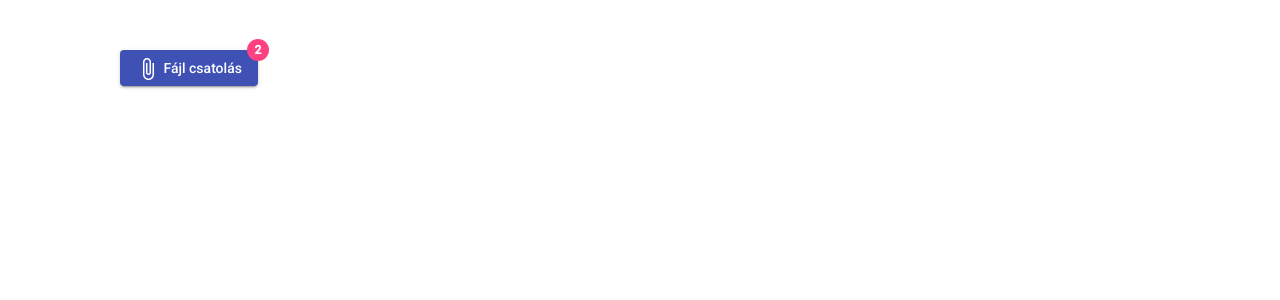
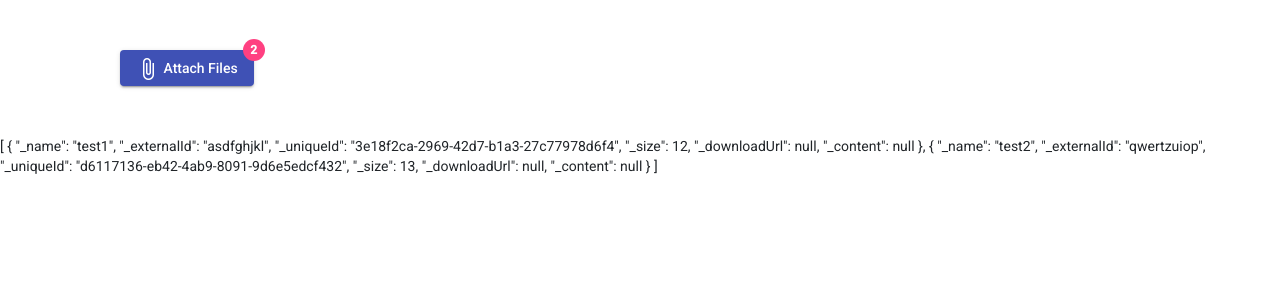
Before and after one commit to B1ker4nt3nd/angular-file-selector, an Angular app: page /example in a window 1280 px wide. Before the commit this address led to /file-selector. Shown: the top 300 px of the page. Built offline with nearby package versions, Linux system fonts and the light colour scheme.

Commit message:
example component

```diff
--- a/src/app/app.module.ts
+++ b/src/app/app.module.ts
@@ -14,13 +14,15 @@ import { FileSelectorDialogComponent } from './components/file-selector-dialog/f
 import { CommonModule } from '@angular/common';
 import { FormsModule, ReactiveFormsModule } from '@angular/forms';
 import { DisplayFileSizePipe } from './utilities/pipes/display-file-size-pipe';
+import { ExampleComponent } from './components/example/example.component';
 
 @NgModule({
   declarations: [
     AppComponent,
     FileSelectorComponent,
     FileSelectorDialogComponent,
-    DisplayFileSizePipe
+    DisplayFileSizePipe,
+    ExampleComponent
   ],
   imports: [
     CommonModule,
--- /dev/null
+++ b/src/app/components/example/example.component.html
@@ -0,0 +1,6 @@
+
+<app-file-selector [fileModels]="initialFileSelectorModel" [configuration]="configuration"></app-file-selector>
+
+<div *ngIf="this.fileSelectorComponent">
+    {{this.fileSelectorComponent.fileModels.files | json}}
+</div>
--- /dev/null
+++ b/src/app/components/example/example.component.ts
@@ -0,0 +1,50 @@
+import { ChangeDetectorRef, Component, OnInit, ViewChild } from '@angular/core';
+import { PRIMARY_OUTLET } from '@angular/router';
+import { Configuration } from 'src/app/models/configuration';
+import { FileModel, FileSelectorModel } from 'src/app/models/file-selector.model';
+import { FileSelectorComponent } from '../file-selector/file-selector.component';
+
+@Component({
+  selector: 'app-example',
+  templateUrl: './example.component.html',
+  styleUrls: ['./example.component.scss']
+})
+export class ExampleComponent implements OnInit {
+  initialFileSelectorModel: FileSelectorModel;
+  configuration: Configuration;
+
+  resultFileSelectorModel: FileSelectorModel;
+
+  @ViewChild(FileSelectorComponent) public fileSelectorComponent: FileSelectorComponent;
+
+  constructor(private cdr: ChangeDetectorRef) { }
+
+  ngOnInit(): void {
+    const files = [];
+    const file1 = new FileModel('test1', 'asdfghjkl', 12);
+    files.push(file1);
+    const file2 = new FileModel('test2', 'qwertzuiop', 13);
+    files.push(file2);
+    this.initialFileSelectorModel = { files : files };
+
+    let configTranslates: { [id: string] : string; } = {};
+    configTranslates['buttonText'] = 'Attach Files';
+
+    this.configuration = {
+      badgeColor: 'accent',
+      buttonColor: 'primary',
+      translates: configTranslates,
+      dialogConfiguration: {
+              fileNumberLimit: 3,
+              acceptableExtensions: '.txt,.docx,.doc',
+              maximumFileSize: 0,
+              maximumCombinedFileSize: 0
+            }
+    } as Configuration;
+  }
+  ngAfterViewInit(): void {
+    // this.resultFileSelectorModel =  this.fileSelectorComponent.fileModels;
+    // setTimeout(() => this.resultFileSelectorModel.files = this.fileSelectorComponent.fileModels.files, 0);
+    this.cdr.detectChanges();
+  }
+}
--- a/src/app/components/file-selector-dialog/file-selector-dialog.component.ts
+++ b/src/app/components/file-selector-dialog/file-selector-dialog.component.ts
@@ -1,7 +1,9 @@
+import { Guid } from './../../utilities/classes/Guid';
 import { Component, ElementRef, Inject, OnInit, ViewChild } from '@angular/core';
 import { MatDialog, MatDialogRef, MAT_DIALOG_DATA } from '@angular/material/dialog';
 import { DialogWrapperModel } from 'src/app/models/dialog-wrapper-model';
 import { FileModel, FileSelectorModel } from 'src/app/models/file-selector.model';
+import { DialogConfiguration } from 'src/app/models/dialog-configuration';
 
 @Component({
   selector: 'app-file-selector-dialog',
@@ -12,6 +14,10 @@ export class FileSelectorDialogComponent implements OnInit {
   @ViewChild('fileInput') fileInput: ElementRef;
 
   private initialData: FileSelectorModel;
+
+  public get configuration() : DialogConfiguration {
+    return this.inputInformation.configuration;
+  }
 
   private _data : FileSelectorModel;
   public get data() : FileSelectorModel {
@@ -34,6 +40,41 @@ export class FileSelectorDialogComponent implements OnInit {
     // this.data = this.inputInformation.fileSelectorModel;
   }
 
+  public handleFileInput(files: FileList) {
+    for (let index = 0; index < files.length; index++) {
+      const file = files[index];
+      if (this.configuration.maximumFileSize > 0 && file.size > this.configuration.maximumFileSize) {
+        // TODO
+        console.log('Maximum file size error');
+        break;
+      }
+
+      const fileModel = new FileModel(file.name, '', file.size, Guid.newGuid());
+      fileModel.addFileContent(file);
+      this.data.files.push(fileModel);
+      console.log(`test: ${this.data.files.map(x => x.size).reduce((sum, current) => sum + current, 0)}`);
+      if (this.configuration.maximumCombinedFileSize > 0 &&
+        this.data.files.map(x => x.size).reduce((sum, current) => sum + current, 0) > this.configuration.maximumCombinedFileSize) {
+      // TODO
+      this.data.files.pop();
+      console.log('Maximum Combined file size error');
+      break;
+    }
+    }
+
+
+    // this.fileToUpload = files.item(0);
+    // Array.from(files).forEach(file => {
+    //   if (this.configuration.maximumFileSize > 0 && file.size > this.configuration.maximumFileSize) {
+    //     // TODO
+    //     console.log('Maximum file size error');
+    //   }
+    //   const fileModel = new FileModel(file.name, '', file.size, Guid.newGuid());
+    //   fileModel.addFileContent(file);
+    //   this.data.files.push(fileModel);
+    //  });
+  }
+
   public onOk(){
     this.dialogRef.close(this.data);
   }
@@ -45,36 +86,25 @@ export class FileSelectorDialogComponent implements OnInit {
   public isUrl(item: FileModel) : boolean {
     return item.downloadUrl !== '';
   }
-  public handleFileInput(files: FileList) {
-    // this.fileToUpload = files.item(0);
-    Array.from(files).forEach(file => {
-      const fileModel = new FileModel(file.name, '', file.size, '');
-      fileModel.addFileContent(file);
-      this.data.files.push(fileModel);
-     });
-  }
+
   public clickOnFileInput() {
     this.fileInput.nativeElement.click();
   }
 
   public get isMultipleFileAllowed() : boolean {
-    return this.inputInformation.configuration.fileNumberLimit > 1;
+    return this.configuration.fileNumberLimit > 1;
   }
 
   public get acceptableExtensions() : string {
-    return this.inputInformation.configuration.acceptableExtensions;
+    return this.configuration.acceptableExtensions;
   }
   private clone(source: FileSelectorModel): FileSelectorModel {
-    // const cloneObject: FileSelectorModel = { ...source } as FileSelectorModel;
-    let cloneObject = Object.create(source) as FileSelectorModel;
-    // cloneObject = { ...source } as FileSelectorModel
-
-    cloneObject.files = [];
-    source.files.forEach((item: FileModel) => {
-      // const cloneItem: FileModel = { ...item } as FileModel;
-      const cloneItem: FileModel = Object.create(item) as FileModel;
-      cloneObject.files.push(cloneItem);
-    });
-    return cloneObject;
+      const files: FileModel[] = []
+      source.files.forEach((file: FileModel) => {
+        const newFile: FileModel = new FileModel(file.fileName, file.externalId, file.size, file.downloadUrl, file.content);
+        files.push(newFile);
+      })
+      const model = new FileSelectorModel(files);
+      return model;
   }
 }
--- a/src/app/components/file-selector/file-selector.component.html
+++ b/src/app/components/file-selector/file-selector.component.html
@@ -2,9 +2,10 @@
   <div class="row">
     <div class="col-md-12">
       <button mat-raised-button color="primary" (click)="openFileDialog()"
-                [matBadge]="badgeValue" [matBadgeColor]="configuration.badgeColor">
+              [matBadge]="badgeValue" [matBadgeColor]="badgeColor" [color]="buttonColor">
           <mat-icon>attach_file</mat-icon>
-            Fájl csatolás
+          {{ buttonText }}
+          <!-- Test -->
       </button>
     </div>
   </div>
--- a/src/app/components/file-selector/file-selector.component.ts
+++ b/src/app/components/file-selector/file-selector.component.ts
@@ -12,37 +12,22 @@ import { Configuration } from 'src/app/models/configuration';
 })
 export class FileSelectorComponent implements OnInit {
 
-  constructor(public dialog: MatDialog) {
-    // test start
-    // data
-    const files = [];
-    const file1 = new FileModel('test1', 'asdfghjkl');
-    files.push(file1);
-    const file2 = new FileModel('test2', 'qwertzuiop');
-    files.push(file2);
-    this.data = { files : files };
-    // configuration
-    this.configuration = {
-                            badgeColor: 'accent',
-                            dialogConfiguration: { fileNumberLimit: 3, acceptableExtensions: '.txt,.docx,.doc' }
-                          };
-    // test end
-  }
+  constructor(public dialog: MatDialog) {}
   @Input() configuration: Configuration;
-  @Input() data: FileSelectorModel;
+  @Input() fileModels: FileSelectorModel;
 
   ngOnInit(): void {
   }
 
 
   public get badgeValue() : string {
-    return this.data?.files?.length.toString() ?? '0';
+    return this.fileModels?.files?.length.toString() ?? '0';
   }
 
-
   openFileDialog(): void {
-    const data = new DialogWrapperModel(this.data, this.configuration.dialogConfiguration);
+    const data = new DialogWrapperModel(this.fileModels, this.configuration.dialogConfiguration);
     const dialogRef = this.dialog.open(FileSelectorDialogComponent, {
+      autoFocus: false,
       width: '80%',
       data: data,
       disableClose: true
@@ -50,7 +35,20 @@ export class FileSelectorComponent implements OnInit {
 
     dialogRef.afterClosed().subscribe((result: FileSelectorModel)  => {
       console.log('The dialog was closed');
-      this.data = result;
+      this.fileModels = result;
     });
   }
+
+  public get badgeColor() : string {
+    return this.configuration.badgeColor ?? 'accent';
+  }
+
+  public get buttonColor() : string {
+    return this.configuration.buttonColor ?? 'primary';
+  }
+
+  public get buttonText() : string {
+    return this.configuration.translates['buttonText'];
+  }
+
 }
--- a/src/app/models/configuration.ts
+++ b/src/app/models/configuration.ts
@@ -5,5 +5,7 @@ export class Configuration {
 
     }
     badgeColor: string;
-    dialogConfiguration: DialogConfiguration
+    buttonColor: string;
+    translates: { [id: string] : string; };
+    dialogConfiguration: DialogConfiguration;
 }
--- a/src/app/models/dialog-configuration.ts
+++ b/src/app/models/dialog-configuration.ts
@@ -1,4 +1,7 @@
 export class DialogConfiguration {
     fileNumberLimit: number;
     acceptableExtensions: string; //comma separated list. for example: '.doc,.docx'
+    maximumFileSize: number;
+    maximumCombinedFileSize: number;
+    translates: { [id: string] : string; };
 }
--- a/src/app/models/file-selector.model.ts
+++ b/src/app/models/file-selector.model.ts
@@ -1,19 +1,20 @@
 import { Guid } from '../utilities/classes/Guid';
 
 export class FileSelectorModel {
-    constructor() {
-
+    constructor(files: FileModel[] = []) {
+        this.files = files;
     }
     files: FileModel[];
 }
 
 export class FileModel {
-    constructor(fileName: string, externalId: string, size = 0, downloadUrl = '') {
+    constructor(fileName: string, externalId: string, size = 0, downloadUrl = null, content: string | ArrayBuffer = null) {
         this._name = fileName;
         this._externalId = externalId;
         this._uniqueId = Guid.newGuid();
         this._size = size;
         this._downloadUrl = downloadUrl;
+        this._content = content
     }
     private _name: string;
     public get fileName(): string { return this._name; }
@@ -31,15 +32,17 @@ export class FileModel {
     public get downloadUrl(): string { return this._downloadUrl; }
 
     private _content: string | ArrayBuffer;
+    public get content(): string | ArrayBuffer { return this._content; }
+
     /**
      * addFileContent
      */
     public addFileContent(file: File) {
-        let fileReader = new FileReader();
-        fileReader.onload = (e) => {
-          console.log(fileReader.result);
-        }
-        fileReader.readAsText(file)
-        this._content = fileReader.result;
+        const reader = new FileReader();
+        reader.readAsDataURL(file);
+        // Once loaded, do something with the string
+        reader.addEventListener('load', (event) => {
+            this._content = event.target.result;
+        });
     }
 }
```
Also changed, not shown: src/app/app-routing.module.ts (+4 -3 lines), src/app/components/example/example.component.scss (added). Lines whose indentation alone changed are shown as unchanged.
